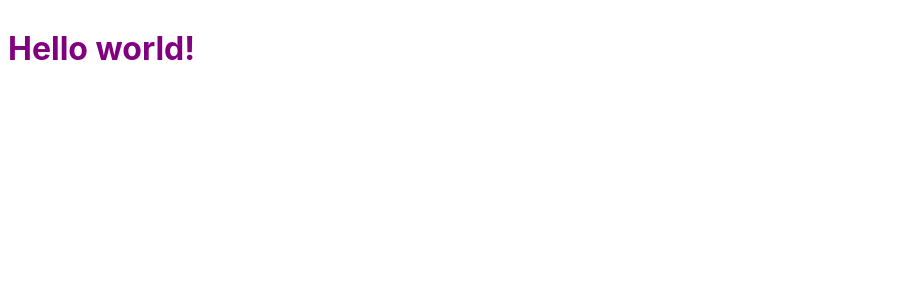
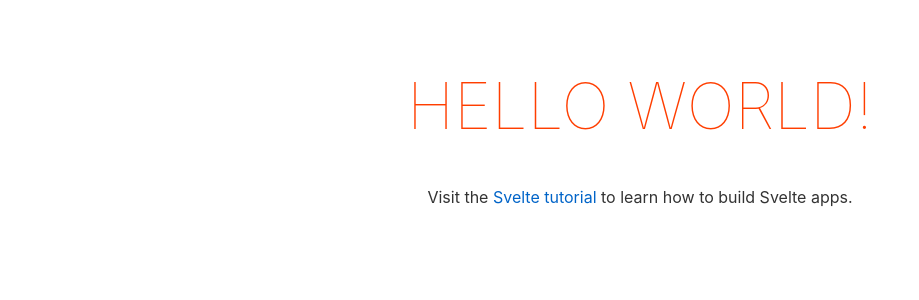
Before and after one commit to sveltejs/template-webpack, a Svelte app: page / in a window 1280 px wide. Shown: the top 300 px of the page, without its empty margins (0-919 px from the left). Built offline with nearby package versions, Linux system fonts and the light colour scheme.

Commit message:
Copy index.html, App.svelte, global.css from rollup template

```diff
--- a/public/index.html
+++ b/public/index.html
@@ -1,16 +1,17 @@
-<!doctype html>
-<html>
+<!DOCTYPE html>
+<html lang="en">
 <head>
-	<meta charset='utf8'>
-	<meta name='viewport' content='width=device-width'>
+	<meta charset='utf-8'>
+	<meta name='viewport' content='width=device-width,initial-scale=1'>
 
 	<title>Svelte app</title>
 
-	<link rel='icon' type='image/png' href='favicon.png'>
-	<link rel='stylesheet' href='build/bundle.css'>
+	<link rel='icon' type='image/png' href='/favicon.png'>
+	<link rel='stylesheet' href='/build/bundle.css'>
+
+	<script defer src='/build/bundle.js'></script>
 </head>
 
 <body>
-	<script src='build/bundle.js'></script>
 </body>
 </html>
--- a/src/App.svelte
+++ b/src/App.svelte
@@ -2,10 +2,29 @@
 	export let name;
 </script>
 
+<main>
+	<h1>Hello {name}!</h1>
+	<p>Visit the <a href="https://svelte.dev/tutorial">Svelte tutorial</a> to learn how to build Svelte apps.</p>
+</main>
+
 <style>
+	main {
+		text-align: center;
+		padding: 1em;
+		max-width: 240px;
+		margin: 0 auto;
+	}
+
 	h1 {
-		color: purple;
+		color: #ff3e00;
+		text-transform: uppercase;
+		font-size: 4em;
+		font-weight: 100;
+	}
+
+	@media (min-width: 640px) {
+		main {
+			max-width: none;
+		}
 	}
 </style>
-
-<h1>Hello {name}!</h1>
--- a/src/global.css
+++ b/src/global.css
@@ -32,6 +32,7 @@ label {
 input, button, select, textarea {
 	font-family: inherit;
 	font-size: inherit;
+	-webkit-padding: 0.4em 0;
 	padding: 0.4em;
 	margin: 0 0 0.5em 0;
 	box-sizing: border-box;
@@ -43,16 +44,17 @@ input:disabled {
 	color: #ccc;
 }
 
-input[type="range"] {
-	height: 0;
-}
-
 button {
+	color: #333;
 	background-color: #f4f4f4;
 	outline: none;
 }
 
-button:active {
+button:disabled {
+	color: #999;
+}
+
+button:not(:disabled):active {
 	background-color: #ddd;
 }
 
```
